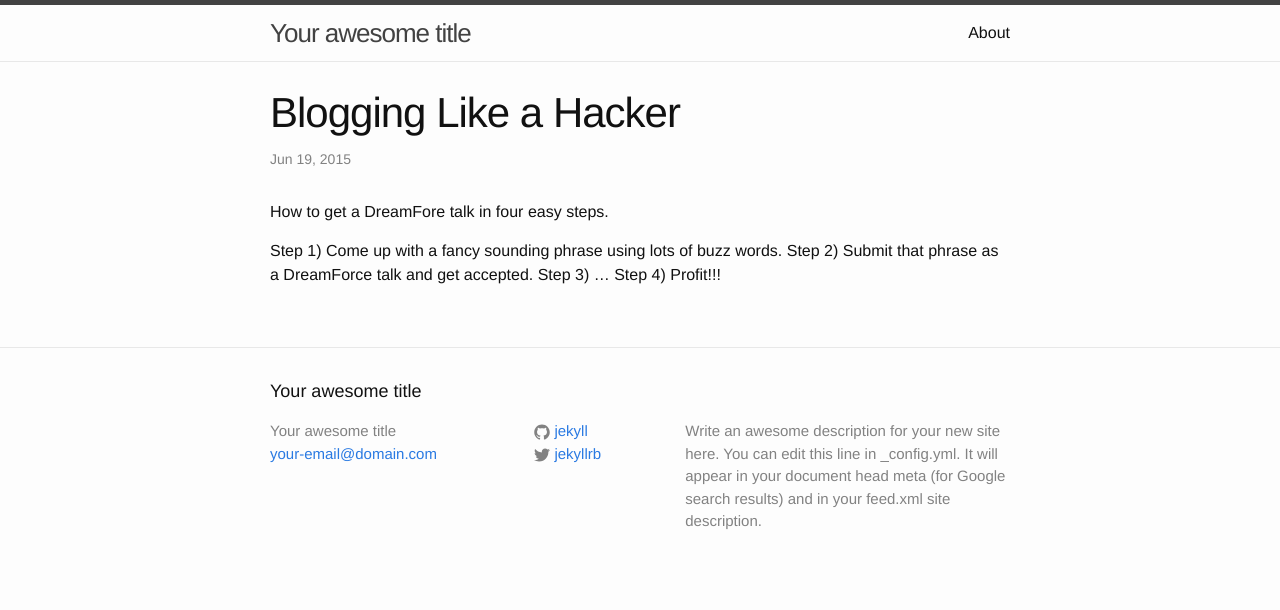
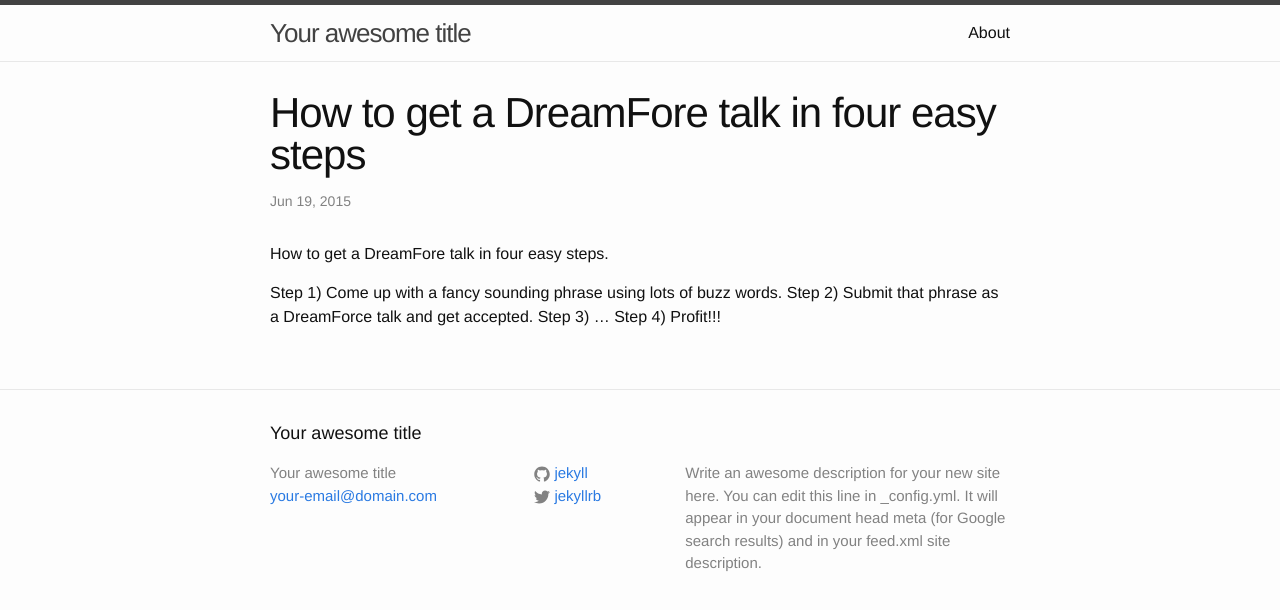
Before and after one commit to celador/celador.github.io, a Jekyll site: the page built from _posts/2015-06-19-how-to-dreamforce-talk.markdown, in a window 1280 px wide. Shown: the top 610 px of the page. Built offline with Jekyll 4.4.1, drawn with Linux system fonts in a browser that asks for light colours.

Commit message:
Updated Front Matter of first post

```diff
--- a/_posts/2015-06-19-how-to-dreamforce-talk.markdown
+++ b/_posts/2015-06-19-how-to-dreamforce-talk.markdown
@@ -1,8 +1,9 @@
 ---
 layout: post
-title: Blogging Like a Hacker
+title: How to get a DreamFore talk in four easy steps
+date:   2015-06-19 23:26:16
+categories: jekyll update
 ---
-
 How to get a DreamFore talk in four easy steps.
 
 Step 1) Come up with a fancy sounding phrase using lots of buzz words.
```
Also changed, not shown: 4 other files.
